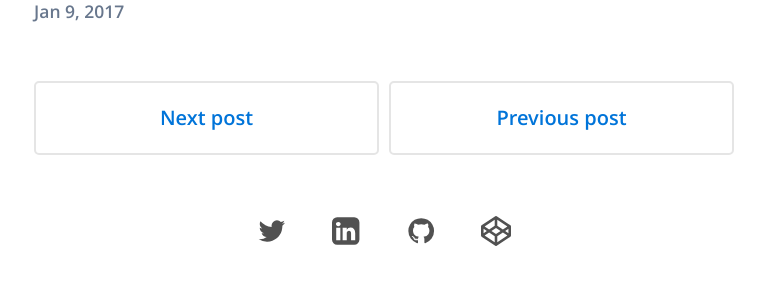
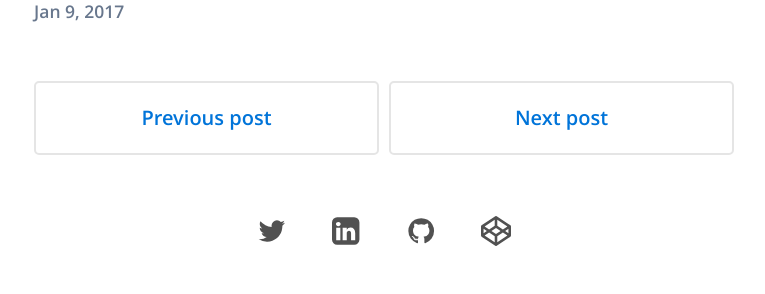
Before and after one commit to AllThingsSmitty/allthingssmitty.github.io, a Jekyll site: the page built from _posts/2016-11-28-use-attribute-selectors-with-empty-links.md, in a window 1280 px wide. Shown: the part 1439-1733 px from the top of the page, without its empty margins (256-1021 px from the left). Built offline with Jekyll 4.4.1, drawn with Linux system fonts in a browser that asks for light colours; comment, search, counter and statistics services are not loaded.

Commit message:
Reorder nav

```diff
--- a/_includes/pagination.html
+++ b/_includes/pagination.html
@@ -1,17 +1,17 @@
 <section class="pagination" role="navigation" aria-label="Go to the next or previous page">
 {% if paginator.total_pages > 1 %}
+  {% if paginator.next_page %}
+    <a class="pagination-item" href="{{ paginator.next_page_path | prepend: site.baseurl }}">Older posts</a>
+  {% endif %}
   {% if paginator.previous_page %}
     <a class="pagination-item" href="{{ paginator.previous_page_path | prepend: site.baseurl }}">Newer posts</a>
   {% endif %}
-  {% if paginator.next_page %}
-    <a class="pagination-item" href="{{ paginator.next_page_path | prepend: site.baseurl }}">Older posts</a>
+{% else %}
+  {% if page.previous.url %}
+    <a class="pagination-item" href="{{page.previous.url}}">Previous post</a>
   {% endif %}
-{% else %}
   {% if page.next.url %}
     <a class="pagination-item" href="{{page.next.url}}">Next post</a>
   {% endif %}
-  {% if page.previous.url %}
-    <a class="pagination-item" href="{{page.previous.url}}">Previous post</a>
-  {% endif %}
 {% endif %}
 </section>
```
